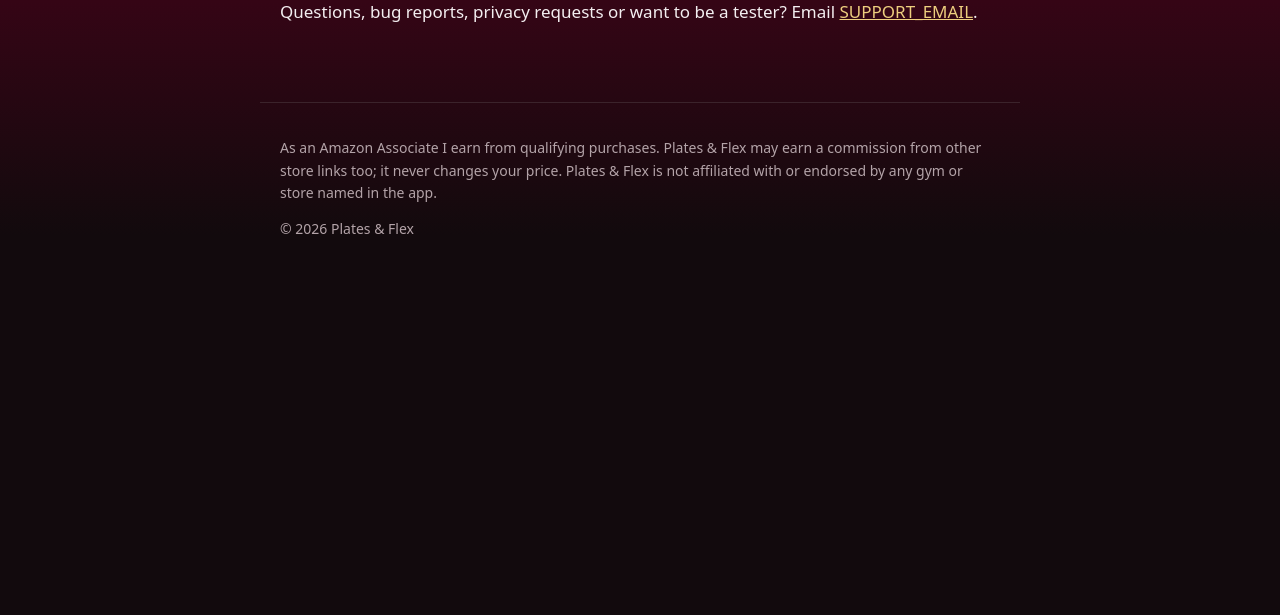
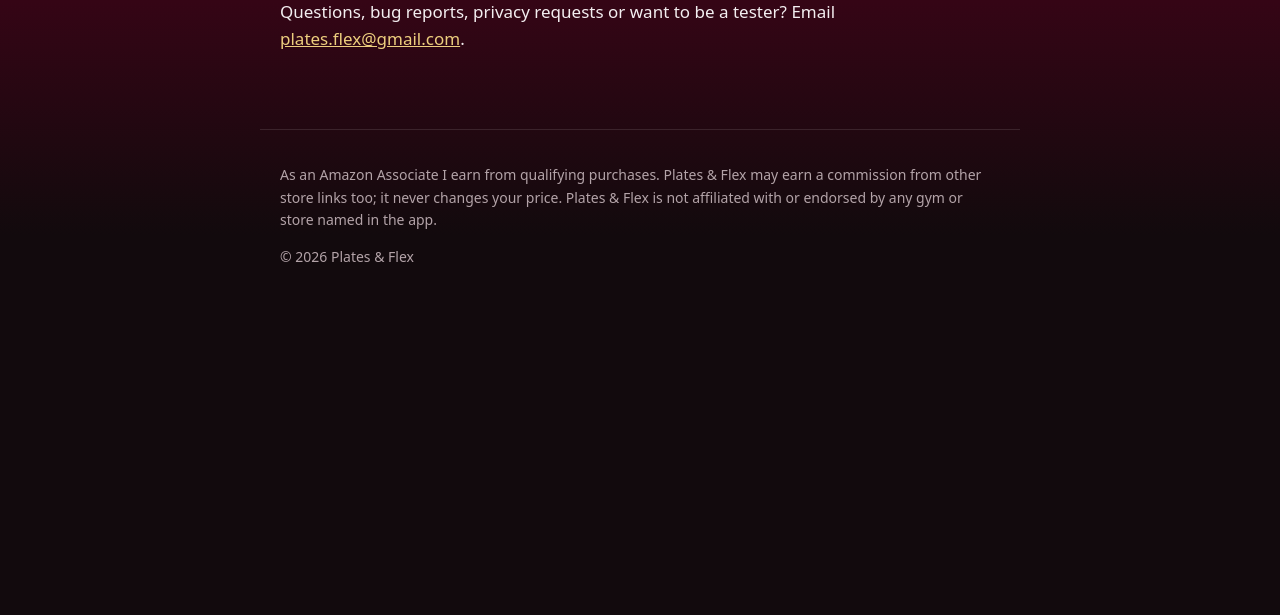
Before and after one commit to platesandflex/platesandflex.github.io, a plain HTML site: page contact.html in a window 1280 px wide. Shown: the part 185-800 px from the top of the page. Drawn offline with Linux system fonts and the light colour scheme.

Commit message:
Contact page: support email

```diff
--- a/contact.html
+++ b/contact.html
@@ -1,4 +1,4 @@
 <!doctype html><html lang="en"><head><meta charset="utf-8"><meta name="viewport" content="width=device-width,initial-scale=1"><link rel="stylesheet" href="style.css"><link rel="icon" href="logo.png"><title>Contact — Plates &amp; Flex</title></head><body><header><a class="brand" href="index.html"><img src="logo.png" alt="" width="36" height="36" style="vertical-align:middle;border-radius:9px;margin-right:8px">Plates &amp; Flex</a><nav><a href="privacy.html">Privacy</a><a href="terms.html">Terms</a><a href="disclosure.html">Affiliate disclosure</a><a href="contact.html">Contact</a></nav></header><main>
 <h1>Contact</h1>
-<p>Questions, bug reports, privacy requests or want to be a tester? Email <a href="mailto:SUPPORT_EMAIL">SUPPORT_EMAIL</a>.</p>
+<p>Questions, bug reports, privacy requests or want to be a tester? Email <a href="mailto:plates.flex@gmail.com">plates.flex@gmail.com</a>.</p>
 </main><footer><p>As an Amazon Associate I earn from qualifying purchases. Plates &amp; Flex may earn a commission from other store links too; it never changes your price. Plates &amp; Flex is not affiliated with or endorsed by any gym or store named in the app.</p><p>&copy; 2026 Plates &amp; Flex</p></footer></body></html>
```
